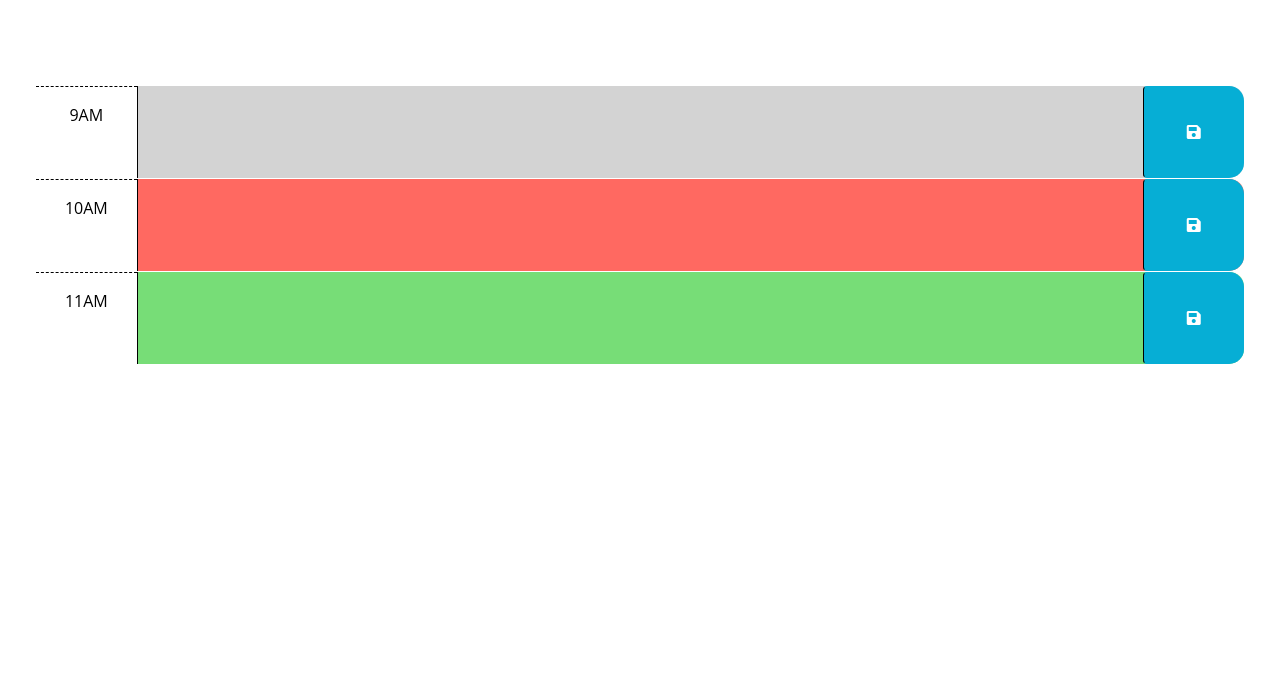
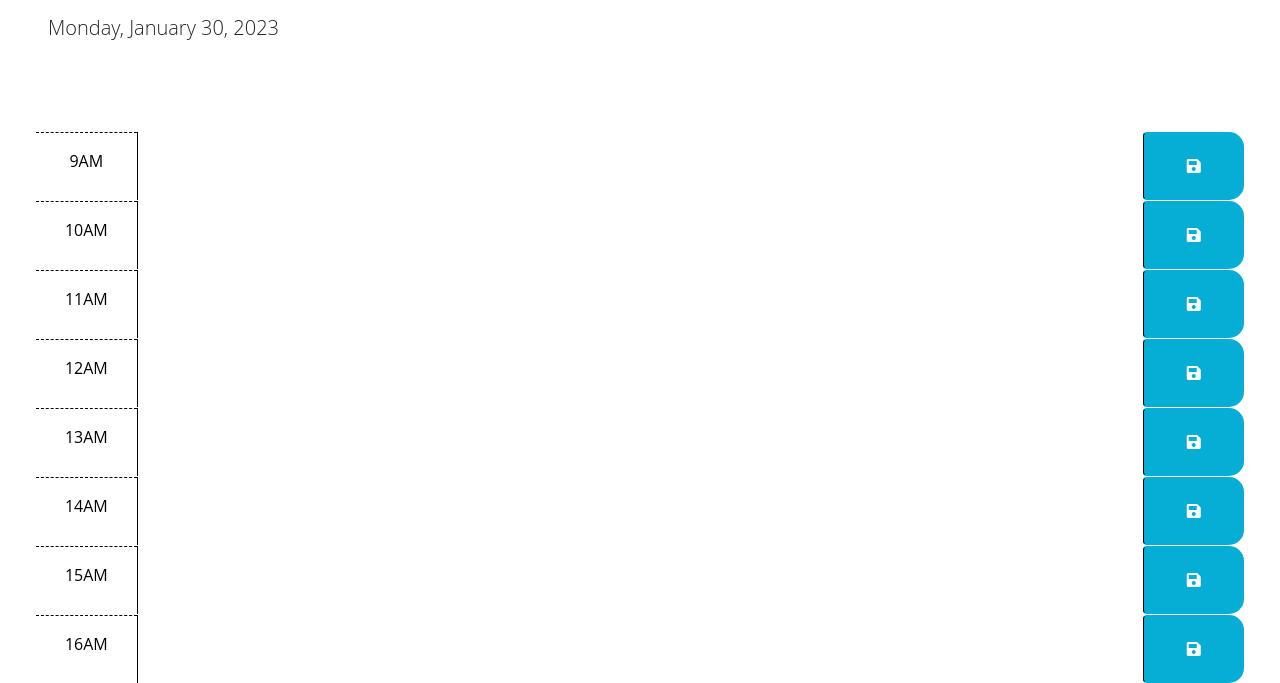
Before and after one commit to tiannaj23/WorkDayScheduler, a plain HTML site: page index.html in a window 1280 px wide. Shown: the part 166-849 px from the top of the page. Before the commit the page ends 800 px from the top, so only its background shows below. Drawn offline with nearby package versions, Linux system fonts and the light colour scheme.

Commit message:
adding to JavaScript

```diff
--- a/Develop/index.html
+++ b/index.html
@@ -41,33 +41,33 @@
         code is implemented.
         -->
 
-      <!-- Example of a past time block. The "past" class adds a gray background color. -->
-      <div id="hour-9" class="row time-block past">
+       <!-- Example of a past time block. The "past" class adds a gray background color. -->
+      <!-- <div id="hour-9" class="row time-block past">
         <div class="col-2 col-md-1 hour text-center py-3">9AM</div>
         <textarea class="col-8 col-md-10 description" rows="3"> </textarea>
         <button class="btn saveBtn col-2 col-md-1" aria-label="save">
           <i class="fas fa-save" aria-hidden="true"></i>
         </button>
-      </div>
+      </div> -->
 
       <!-- Example of a present time block. The "present" class adds a red background color. -->
-      <div id="hour-10" class="row time-block present">
+      <!-- <div id="hour-10" class="row time-block present">
         <div class="col-2 col-md-1 hour text-center py-3">10AM</div>
         <textarea class="col-8 col-md-10 description" rows="3"> </textarea>
         <button class="btn saveBtn col-2 col-md-1" aria-label="save">
           <i class="fas fa-save" aria-hidden="true"></i>
         </button>
-      </div>
+      </div> -->
 
       <!-- Example of a future time block. The "future" class adds a green background color. -->
-      <div id="hour-11" class="row time-block future">
+      <!-- <div id="hour-11" class="row time-block future">
         <div class="col-2 col-md-1 hour text-center py-3">11AM</div>
         <textarea class="col-8 col-md-10 description" rows="3"> </textarea>
         <button class="btn saveBtn col-2 col-md-1" aria-label="save">
           <i class="fas fa-save" aria-hidden="true"></i>
         </button>
       </div>
-    </div>
+    </div> -->
 
     <script src="https://cdnjs.cloudflare.com/ajax/libs/jquery/3.2.1/jquery.min.js"></script>
     <script src="https://cdn.jsdelivr.net/npm/dayjs@1.11.3/dayjs.min.js"
--- a/Develop/script.js
+++ b/script.js
@@ -1,7 +1,38 @@
 // Wrap all code that interacts with the DOM in a call to jQuery to ensure that
 // the code isn't run until the browser has finished rendering all the elements
 // in the html.
+
 $(function () {
+  $('#currentDay').text(dayjs().format('dddd, MMMM D, YYYY'))
+
+  for (let i = 9; i < 17 ; i++) {
+
+    var time = 'AM'
+
+    var rowEL = $('<div>');
+    var hourEl = $('<div>');
+    var textArea = $('<textarea>');
+    var buttonEl = $('<button>');
+    var iconEl = $('<i>');
+
+    rowEL.addClass('row time-block');
+    hourEl.addClass('col-2 col-md-1 hour text-center py-3');
+    textArea.addClass('col-8 col-md-10 description');
+    buttonEl.addClass('btn saveBtn col-2 col-md-1');
+    iconEl.addClass('fas fa-save');
+    buttonEl.attr('id', i)
+
+    hourEl.text(i + time);
+    buttonEl.append(iconEl);
+    buttonEl.on('click', click)
+
+    rowEL.append(hourEl, textArea, buttonEl);
+    $('.container-fluid').append(rowEL)
+  }
+
+  function click(){
+    console.log(this);
+  }
   // TODO: Add a listener for click events on the save button. This code should
   // use the id in the containing time-block as a key to save the user input in
   // local storage. HINT: What does `this` reference in the click listener
```
Also changed, not shown: style.css (renamed from Develop/style.css).
